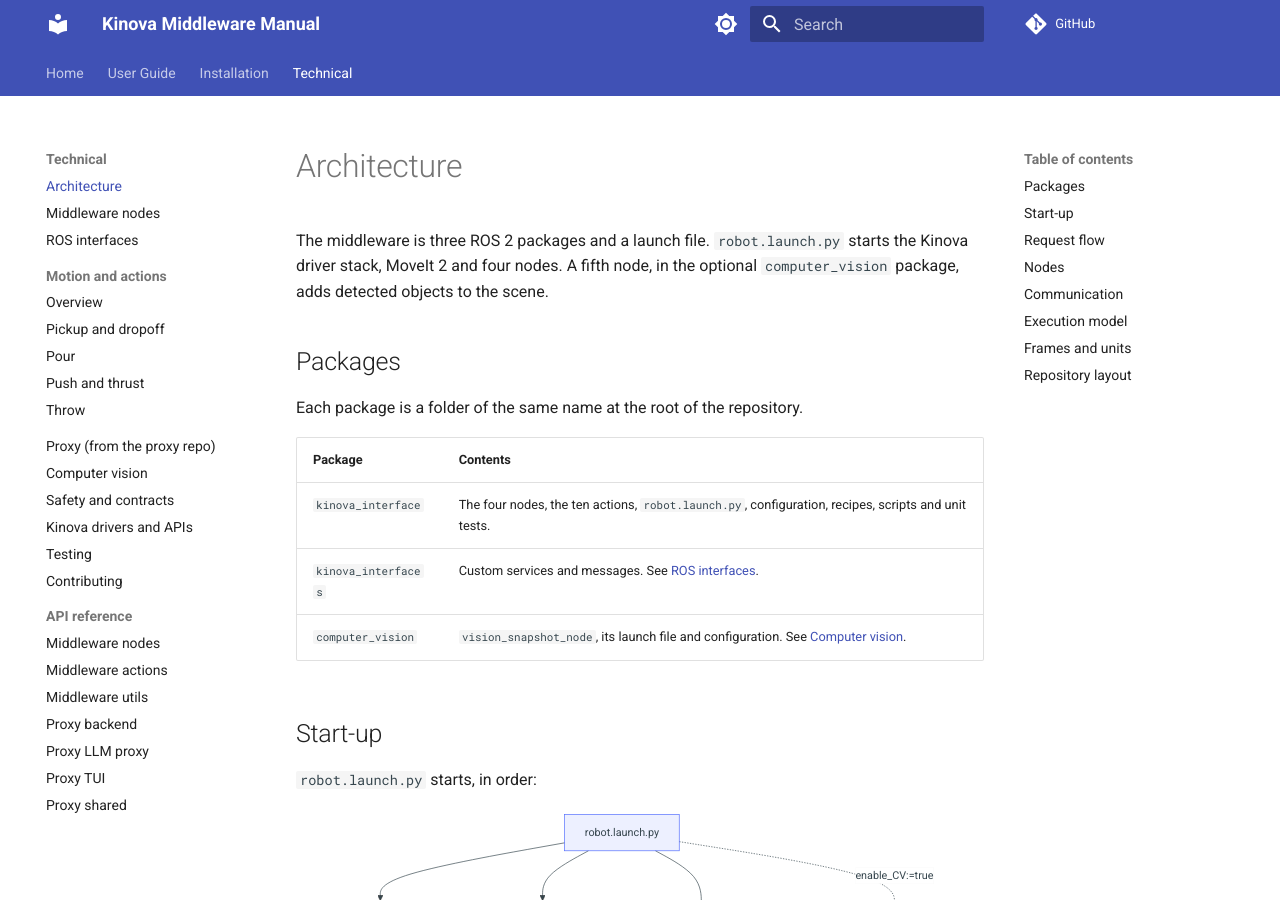
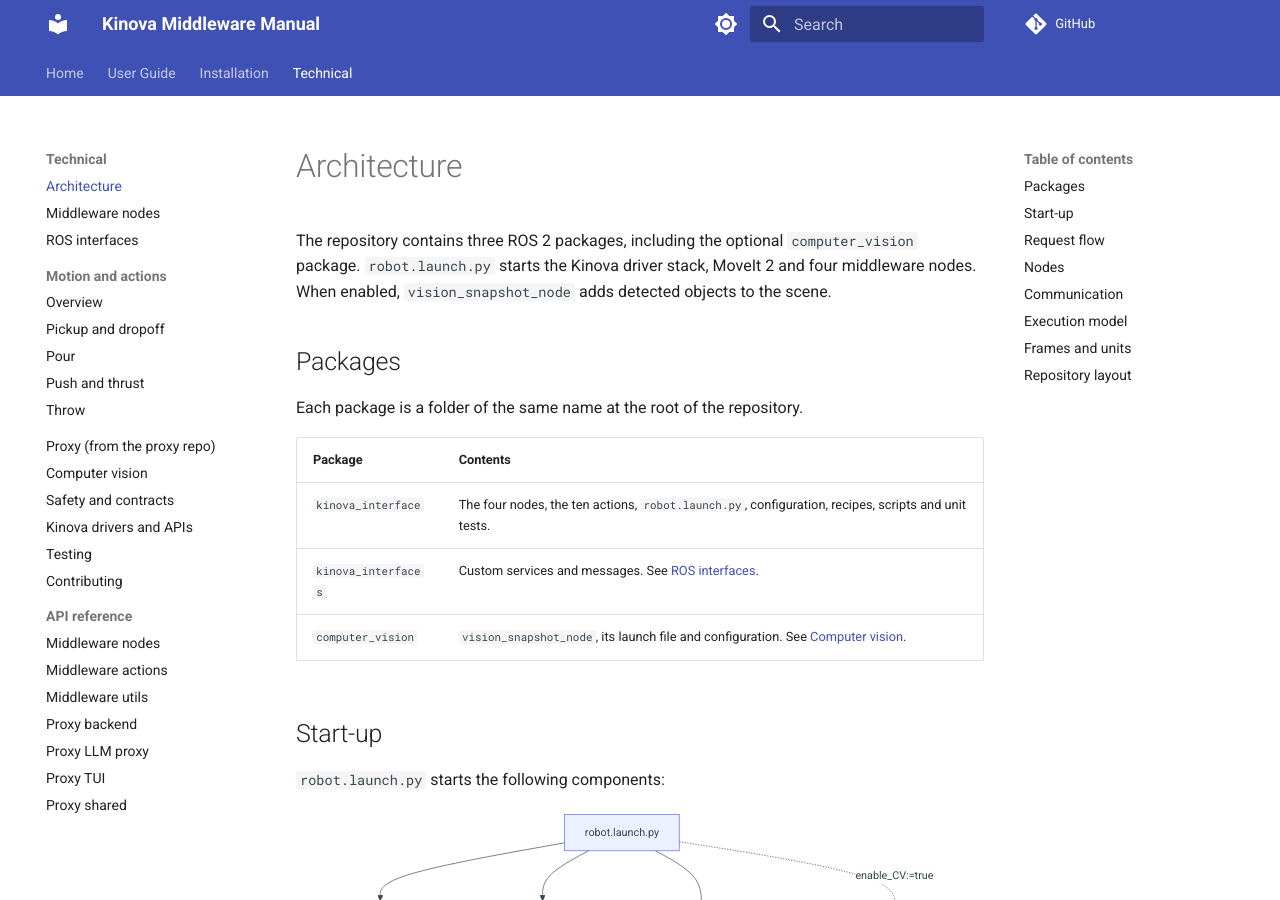
Before and after one commit to Jeremy-Allan/ROS2-middleware, an MkDocs documentation site: the page built from docs/technical/architecture.md, in a window 1280 px wide and 900 px high. Built offline with MkDocs 1.6.1 and Material for MkDocs 9.7.7, drawn with Linux system fonts in a browser that asks for light colours; comment, search, counter and statistics services are not loaded.

Commit message:
Update architecture.md

````diff
--- a/docs/technical/architecture.md
+++ b/docs/technical/architecture.md
@@ -1,6 +1,6 @@
 # Architecture
 
-The middleware is three ROS 2 packages and a launch file. `robot.launch.py` starts the Kinova driver stack, MoveIt 2 and four nodes. A fifth node, in the optional `computer_vision` package, adds detected objects to the scene.
+The repository contains three ROS 2 packages, including the optional `computer_vision` package. `robot.launch.py` starts the Kinova driver stack, MoveIt 2 and four middleware nodes. When enabled, `vision_snapshot_node` adds detected objects to the scene.
 
 ## Packages
 
@@ -14,7 +14,7 @@
 
 ## Start-up
 
-`robot.launch.py` starts, in order:
+`robot.launch.py` starts the following components:
 
 ```mermaid
 flowchart TB
````
